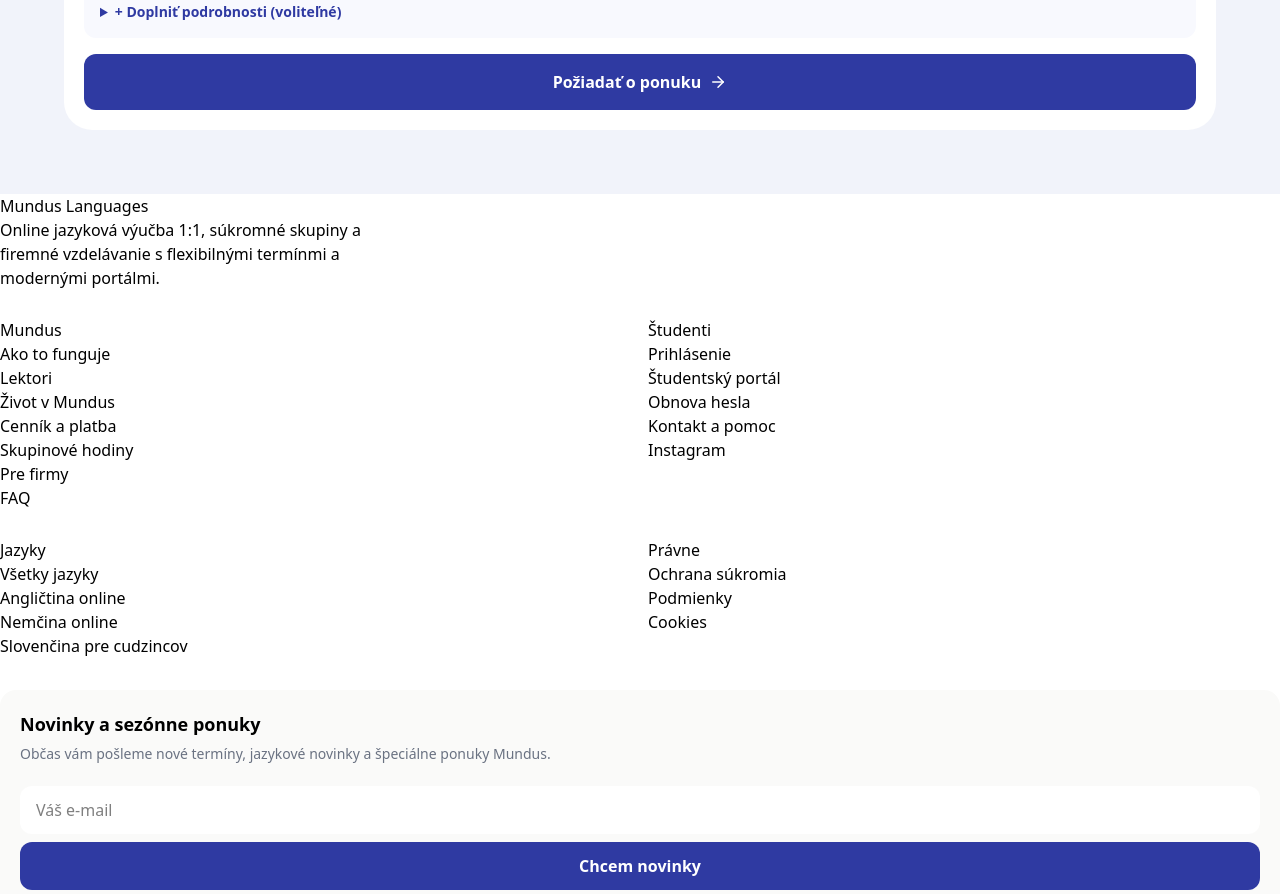
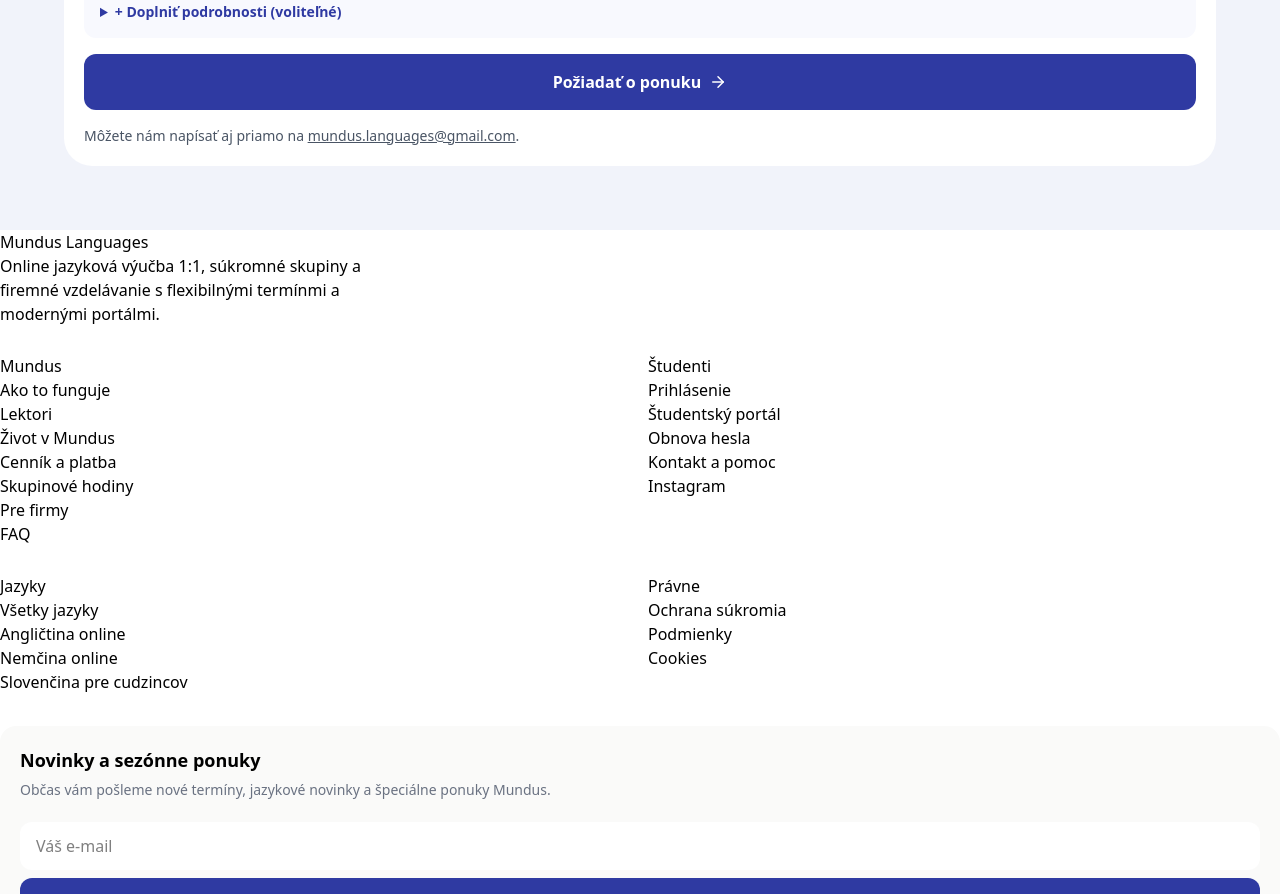
Before and after one commit to 505hits/mundus, a Next.js app: page /companies in a window 1280 px wide. Shown: the part 4060-4954 px from the top of the page. Built offline with nearby package versions, Linux system fonts and the light colour scheme; no server answers.

Commit message:
Show the Mundus inbox beside public inquiry forms

```diff
--- a/src/app/companies/page.tsx
+++ b/src/app/companies/page.tsx
@@ -95,6 +95,7 @@ export default async function CompaniesPage({searchParams}:Props) {
         <div className="hidden" aria-hidden="true"><label>Website<input name="website" tabIndex={-1} autoComplete="off"/></label></div>
         <button type="submit" className="flex min-h-14 items-center justify-center gap-2 rounded-xl bg-[#2F3AA2] px-5 py-3.5 font-bold text-white transition hover:bg-[#252E82] sm:col-span-2">{sk?"Požiadať o ponuku":"Request my quote"}<ArrowRight size={18}/></button>
        </form>
+            <p className="mt-4 text-sm text-gray-600">{sk ? "Môžete nám napísať aj priamo na " : "You can also email us directly at "}<a className="font-medium underline" href="mailto:mundus.languages@gmail.com">mundus.languages@gmail.com</a>.</p>
       </div>
    </div></section><Footer/>
  </main>;
--- a/src/app/contact/page.tsx
+++ b/src/app/contact/page.tsx
@@ -116,6 +116,7 @@ export default async function ContactPage({ searchParams }: PageProps) {
                 </button>
               </div>
             </form>
+            <p className="mt-4 text-sm text-gray-600">{sk ? "Môžete nám napísať aj priamo na " : "You can also email us directly at "}<a className="font-medium underline" href="mailto:mundus.languages@gmail.com">mundus.languages@gmail.com</a>.</p>
           </section>
 
           <p className="mt-6 flex items-center gap-3 text-gray-600"><Globe size={22} className="shrink-0 text-[#2F3AA2]" aria-hidden="true" />{sk ? "Výučba prebieha online. Ponúkame individuálne hodiny aj malé súkromné skupiny." : "All lessons take place online. We offer individual lessons and small private groups."}</p>
--- a/src/app/teachers/page.tsx
+++ b/src/app/teachers/page.tsx
@@ -56,6 +56,7 @@ export default async function TeachersPage({ searchParams }: { searchParams: Pro
             <a href={`/${language}/privacy`} className="text-xs text-gray-600 underline">{sk ? "Ako spracúvame vaše údaje" : "How we handle your data"}</a>
             <button className="rounded-lg bg-[#2F3AA2] px-4 py-3 font-semibold text-white" type="submit">{sk ? "Odoslať prihlášku" : "Submit application"}</button>
           </form>
+            <p className="mt-4 text-sm text-gray-600">{sk ? "Môžete nám napísať aj priamo na " : "You can also email us directly at "}<a className="font-medium underline" href="mailto:mundus.languages@gmail.com">mundus.languages@gmail.com</a>.</p>
         </div>
       </section>
       <Footer />
```
